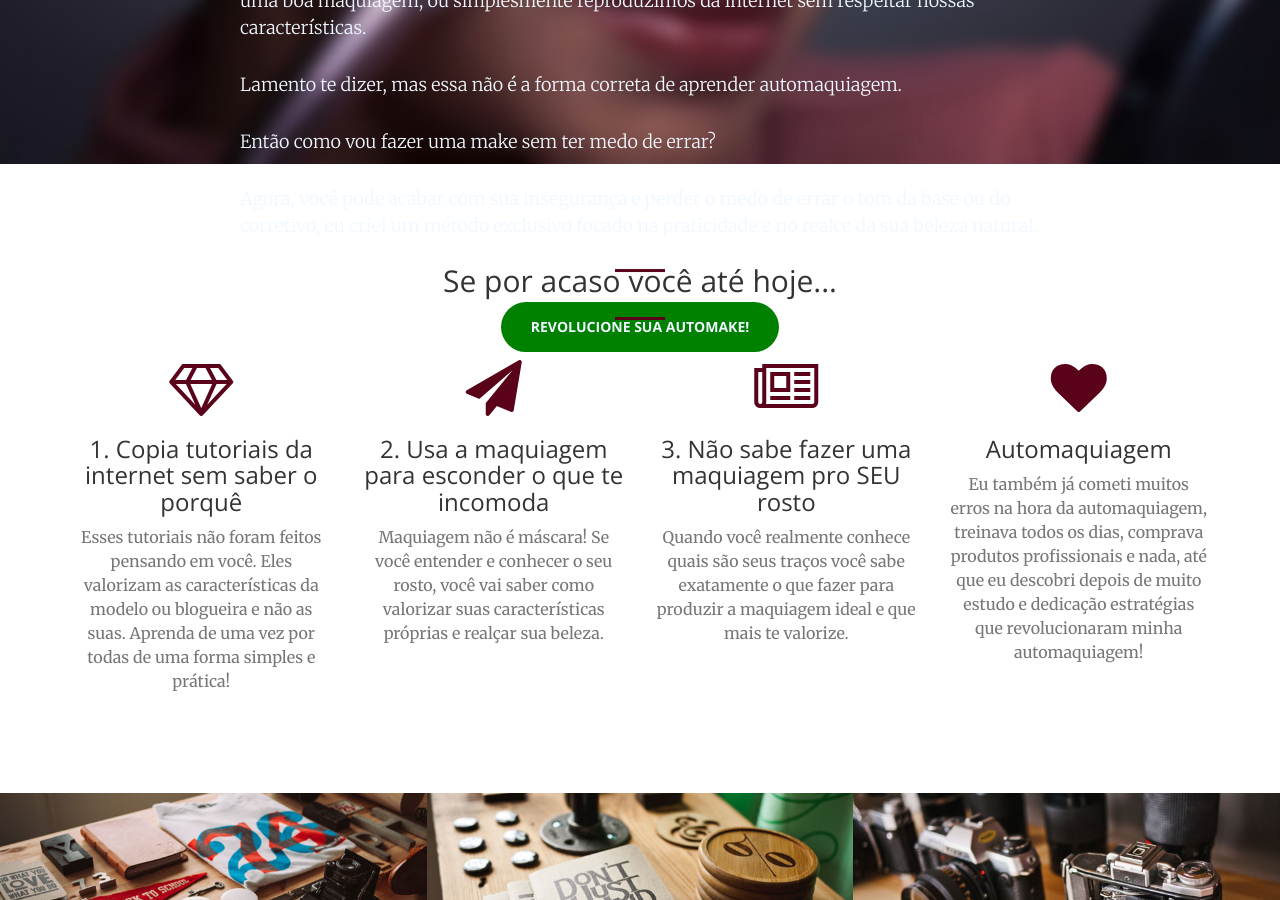
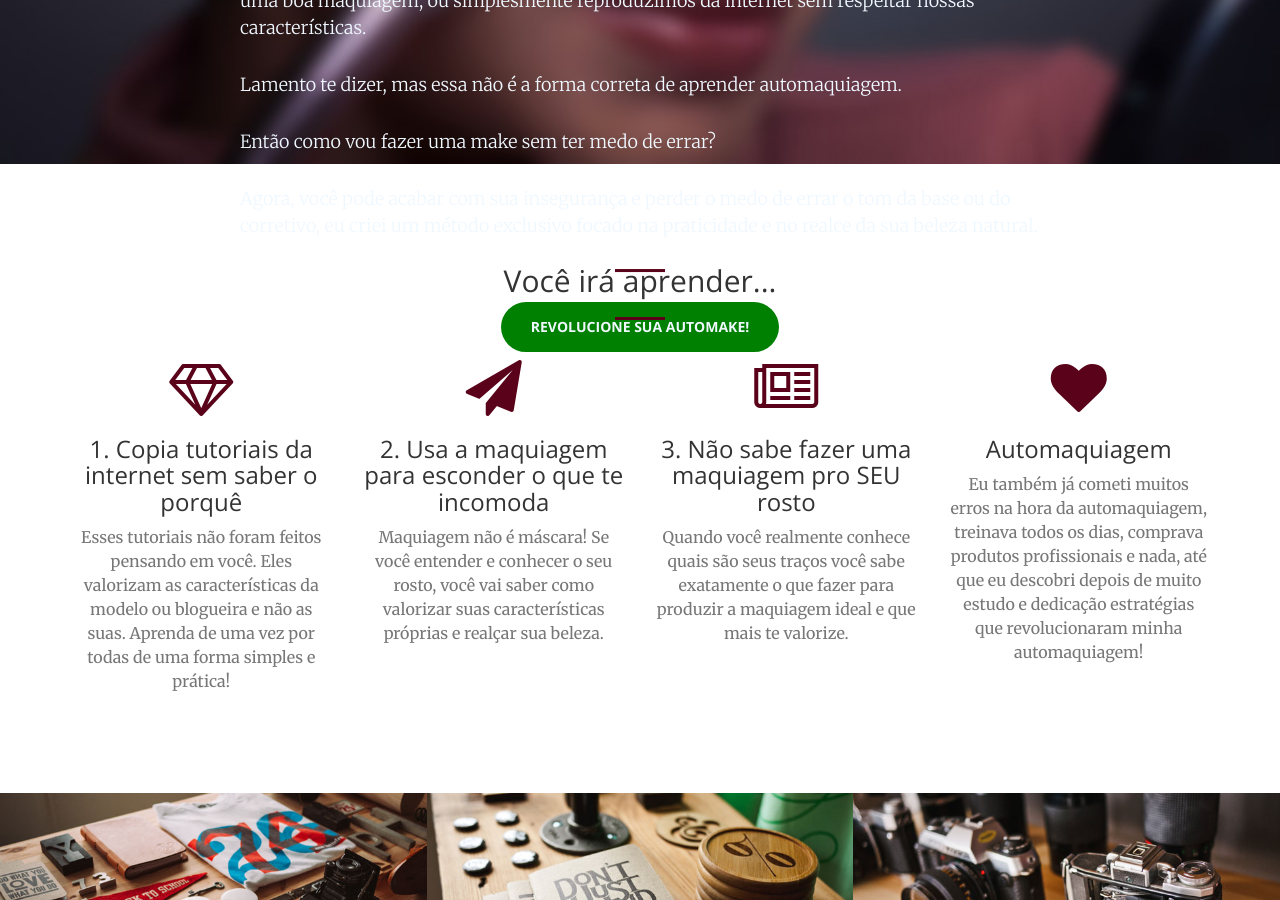
Before and after one commit to kellyeudenia/business-woman, a Jekyll site: the page built from index.html, in a window 1280 px wide and 900 px high, scrolled down 736 px. Built offline with Jekyll 4.4.1, drawn with Linux system fonts in a browser that asks for light colours.

Commit message:
Setup para a página de vendas.

```diff
--- a/_includes/header.html
+++ b/_includes/header.html
@@ -9,7 +9,7 @@
             <p style="color: aliceblue; text-align: left; margin: 3% auto;" >Muitas vezes aprendemos que é preciso ter inúmeros produtos e passos incansáveis para fazer uma boa maquiagem, ou simplesmente reproduzimos da internet sem respeitar nossas características. </p>
             <p style="color: aliceblue; text-align: left; margin: 3% auto;" >Lamento te dizer, mas essa não é a forma correta de aprender automaquiagem.</p>
             <p style="color: aliceblue; text-align: left; margin: 3% auto;" >Então como vou fazer uma make sem ter medo de errar?</p>
-            <p style="color: aliceblue; text-align: left; margin: 3% auto;" >            <p style="color: aliceblue; text-align: left; margin: 3% auto;" >Agora, você pode acabar com sua insegurança e perder o medo de errar o tom da base ou do corretivo, eu criei um método exclusivo focado na praticidade e no realce da sua beleza natural.</p>
+            <p style="color: aliceblue; text-align: left; margin: 3% auto;" >Agora, você pode acabar com sua insegurança e perder o medo de errar o tom da base ou do corretivo, eu criei um método exclusivo focado na praticidade e no realce da sua beleza natural.</p>
             <hr>
                 <a href="https://pay.hotmart.com/F76815503F" class="btn btn-default btn-xl wow tada" style="background-color: #008000; color: aliceblue;" target="_blank">REVOLUCIONE SUA AUTOMAKE!</a>
         </div>
--- a/_includes/services.html
+++ b/_includes/services.html
@@ -2,7 +2,7 @@
     <div class="container">
         <div class="row">
             <div class="col-lg-12 text-center">
-                <h2 class="section-heading">Se por acaso você até hoje...</h2>
+                <h2 class="section-heading">Você irá aprender...</h2>
                 <hr class="primary">
             </div>
         </div>
```
